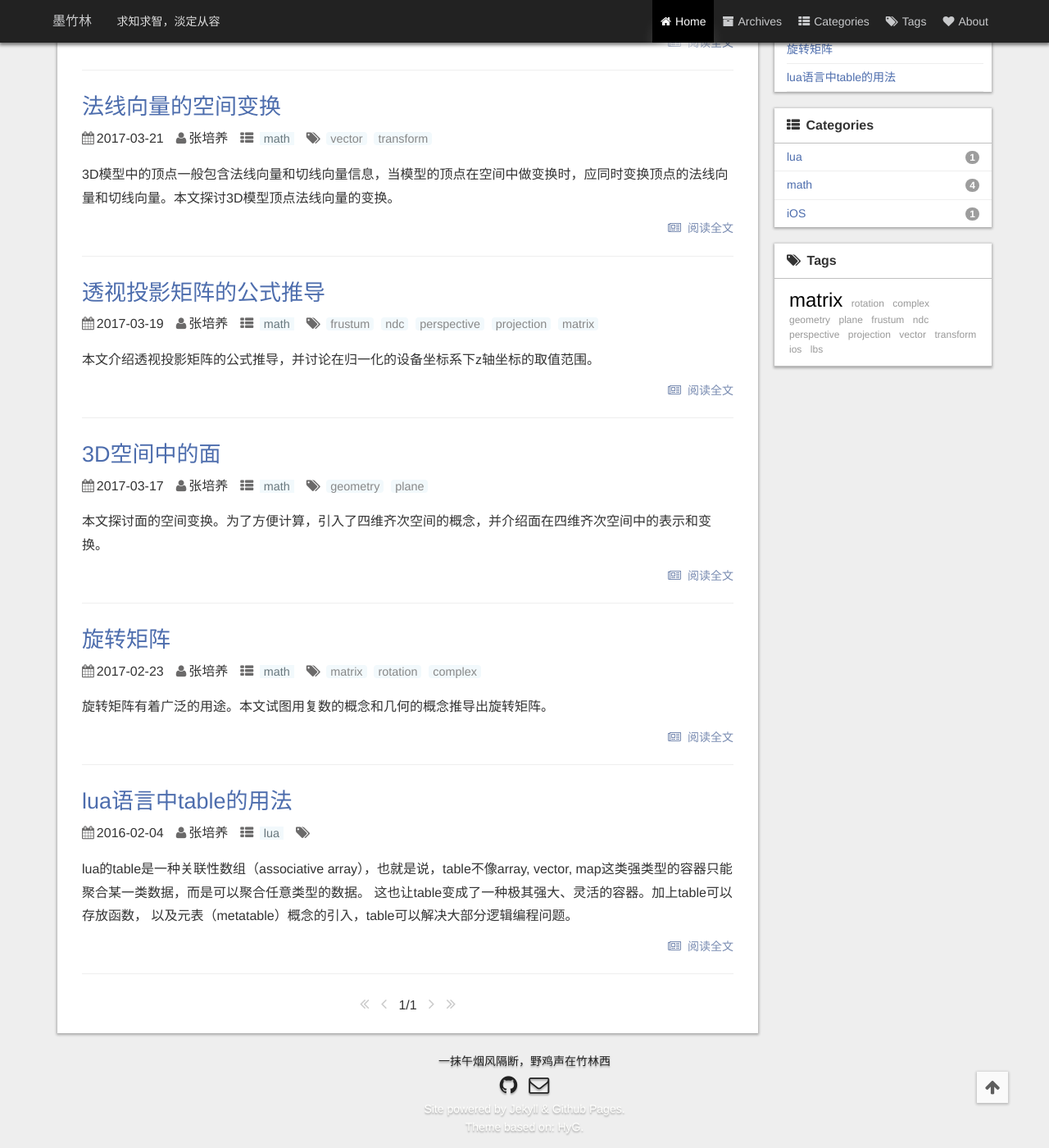
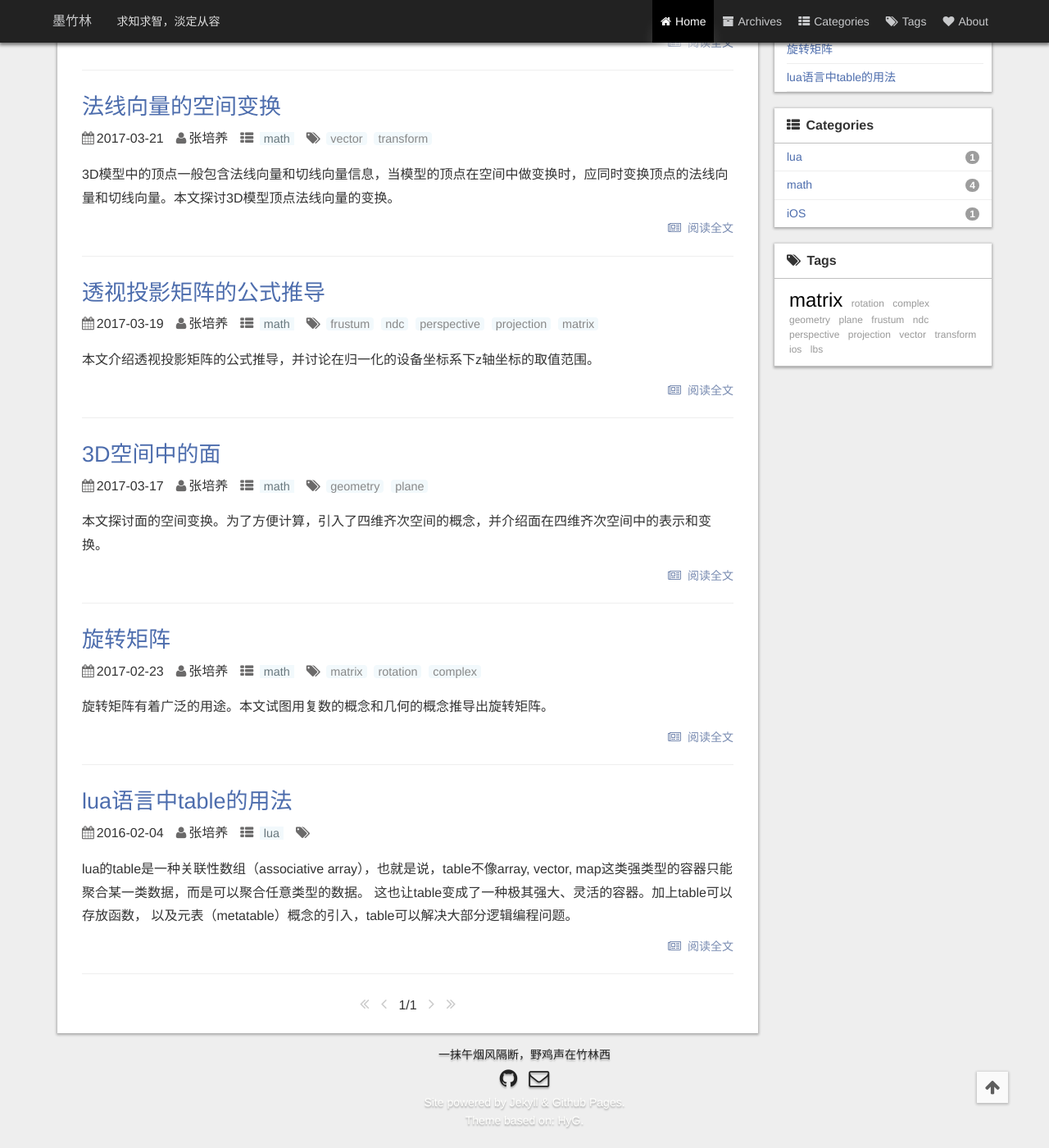
Before and after one commit to pyericz/blog, a Jekyll site: the page built from index.html, in a window 1280 px wide and 1400 px high, scrolled down 224 px. Shown: the whole window at 82% size. Built offline with Jekyll 4.4.1, drawn with Linux system fonts in a browser that asks for light colours; the list of posts is cut into pages by our own code; comment, search, counter and statistics services are not loaded.

Commit message:
footer relative

```diff
--- a/_sass/_footer.scss
+++ b/_sass/_footer.scss
@@ -1,5 +1,5 @@
 .site-footer {
-    position: absolute;
+    position: relative;
     right: 0;
     bottom: 0;
     left: 0;
--- a/_sass/_reset.scss
+++ b/_sass/_reset.scss
@@ -35,7 +35,7 @@ body {
     //background-size: cover;
     position: relative;
     min-height: 100%;
-    padding-bottom: 140px;
+    // padding-bottom: auto;
 }
 
 
```
